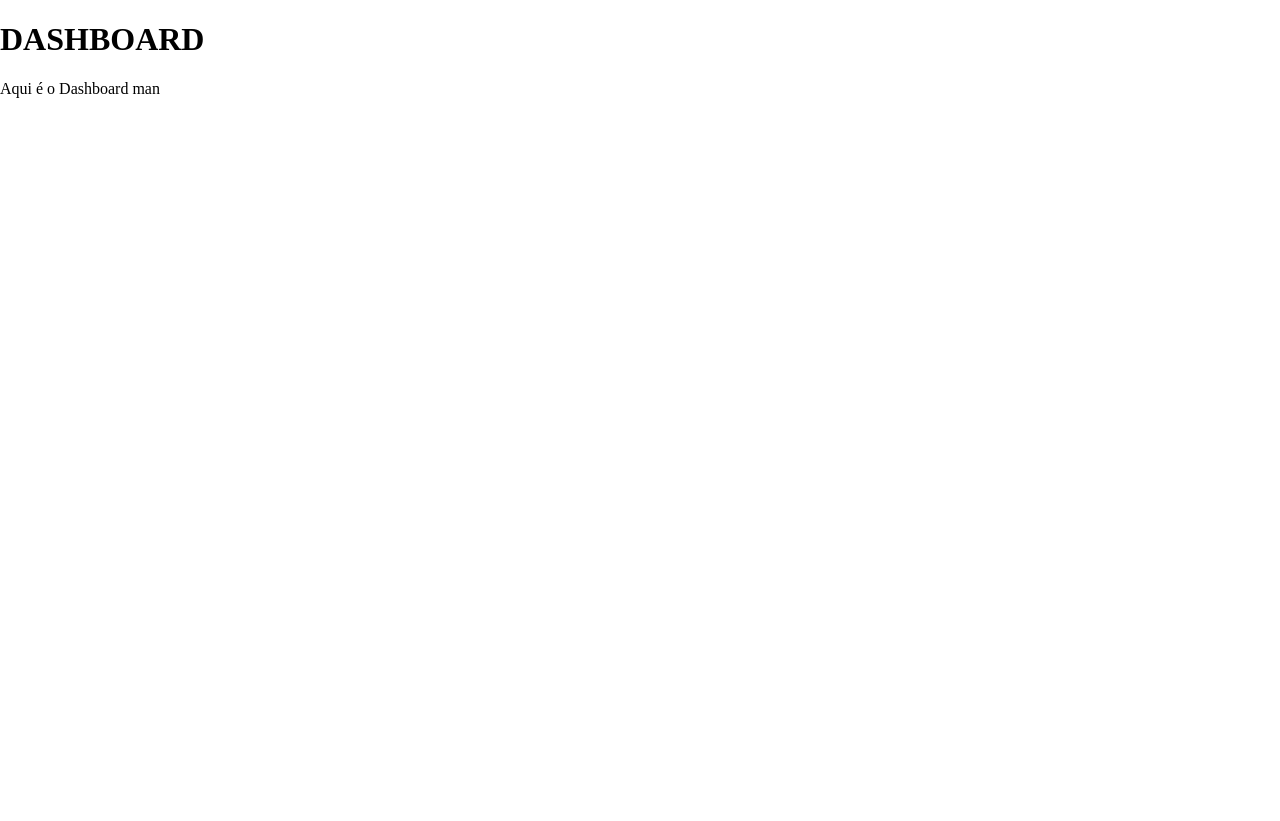
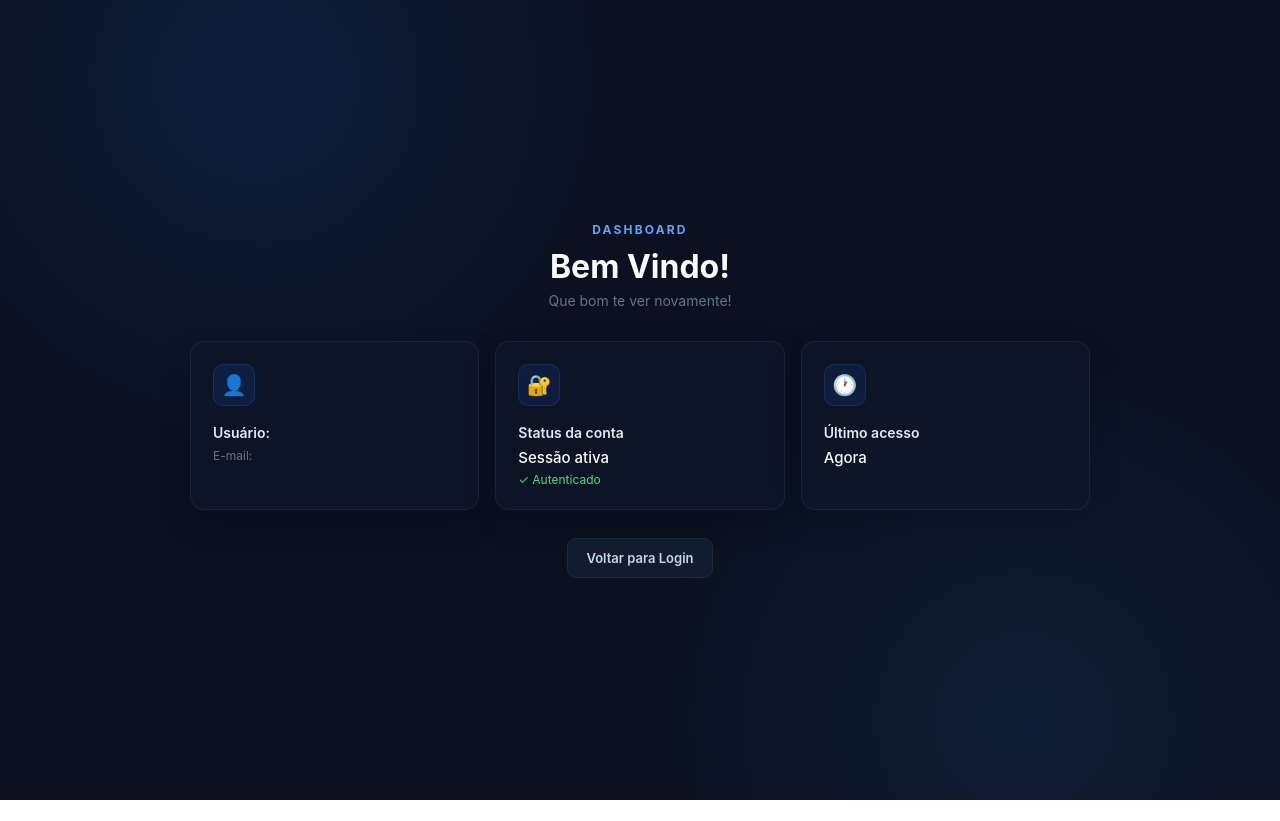
Before and after one commit to G-Leao/Login-Page-Full-stack, a React (Vite) app: page /dashboard in a window 1280 px wide. After the commit the page ends 800 px from the top, so only its background shows below. Built offline with nearby package versions, Linux system fonts and the light colour scheme.

Commit message:
Dashboard e ajuste das rotas

```diff
--- a/src/pages/Dashboard/Dashboard.css
+++ b/src/pages/Dashboard/Dashboard.css
@@ -0,0 +1,246 @@
+.dashboard {
+  min-height: 100vh;
+  box-sizing: border-box;
+  padding: 40px 24px;
+
+  display: flex;
+  flex-direction: column;
+  align-items: center;
+  justify-content: center;
+
+  background:
+    radial-gradient(
+      circle at 20% 10%,
+      rgba(37, 99, 235, 0.14),
+      transparent 30%
+    ),
+    radial-gradient(
+      circle at 80% 90%,
+      rgba(59, 130, 246, 0.1),
+      transparent 30%
+    ),
+    #0b1120;
+
+  color: #f8fafc;
+  font-family: "Inter", sans-serif;
+}
+
+/* HEADER */
+
+.dashboard h1 {
+  margin: 0;
+
+  color: #60a5fa;
+
+  font-size: 12px;
+  font-weight: 700;
+
+  letter-spacing: 0.18em;
+  text-transform: uppercase;
+}
+
+.dashboard h3 {
+  margin: 10px 0 6px;
+
+  color: #f8fafc;
+
+  font-size: 32px;
+  font-weight: 700;
+
+  text-align: center;
+}
+
+.dashboard > p {
+  margin: 0;
+
+  color: #64748b;
+
+  font-size: 14px;
+
+  text-align: center;
+}
+
+/* CARDS */
+
+.Content-dashboard {
+  width: 100%;
+  max-width: 900px;
+
+  display: grid;
+  grid-template-columns: repeat(3, 1fr);
+
+  gap: 16px;
+
+  margin-top: 32px;
+}
+
+.Dashboard-card {
+  min-height: 150px;
+
+  box-sizing: border-box;
+
+  padding: 22px;
+
+  display: flex;
+  flex-direction: column;
+  align-items: flex-start;
+
+  background: rgba(15, 23, 42, 0.65);
+
+  border: 1px solid rgba(148, 163, 184, 0.1);
+
+  border-radius: 14px;
+
+  box-shadow: 0 12px 30px rgba(0, 0, 0, 0.18);
+
+  transition:
+    transform 0.2s ease,
+    border-color 0.2s ease,
+    background 0.2s ease;
+}
+
+.Dashboard-card:hover {
+  transform: translateY(-3px);
+
+  background: rgba(20, 31, 52, 0.8);
+
+  border-color: rgba(96, 165, 250, 0.25);
+}
+
+/* ÍCONE */
+
+.card-icon {
+  width: 42px;
+  height: 42px;
+
+  display: flex;
+  align-items: center;
+  justify-content: center;
+
+  margin-bottom: 18px;
+
+  background: rgba(37, 99, 235, 0.12);
+
+  border: 1px solid rgba(96, 165, 250, 0.12);
+
+  border-radius: 10px;
+
+  font-size: 20px;
+}
+
+/* TÍTULO */
+
+.Dashboard-card h4 {
+  margin: 0 0 7px;
+
+  color: #e2e8f0;
+
+  font-size: 14px;
+  font-weight: 600;
+}
+
+/* INFORMAÇÃO */
+
+.Dashboard-card p {
+  margin: 0 0 5px;
+
+  color: #f8fafc;
+
+  font-size: 15px;
+  font-weight: 500;
+}
+
+.Dashboard-card small {
+  color: #64748b;
+
+  font-size: 12px;
+}
+
+/* STATUS */
+
+.Dashboard-card:nth-child(2) small {
+  color: #4ade80;
+}
+
+/* BOTÃO */
+
+.button-dashboard {
+  margin-top: 28px;
+}
+
+.quit-btn {
+  display: inline-flex;
+
+  align-items: center;
+  justify-content: center;
+
+  padding: 11px 18px;
+
+  border: 1px solid #1e293b;
+
+  border-radius: 9px;
+
+  background: #111c31;
+
+  color: #cbd5e1;
+
+  font-family: inherit;
+
+  font-size: 13px;
+  font-weight: 600;
+
+  text-decoration: none;
+
+  cursor: pointer;
+
+  transition:
+    background 0.2s ease,
+    border-color 0.2s ease,
+    color 0.2s ease,
+    transform 0.2s ease;
+}
+
+.quit-btn:hover {
+  background: #17243a;
+
+  border-color: #3b82f6;
+
+  color: #ffffff;
+
+  transform: translateY(-1px);
+}
+
+/* RESPONSIVO */
+
+@media (max-width: 760px) {
+  .dashboard {
+    padding: 32px 18px;
+  }
+
+  .dashboard h3 {
+    font-size: 27px;
+  }
+
+  .Content-dashboard {
+    grid-template-columns: 1fr;
+    max-width: 420px;
+  }
+
+  .Dashboard-card {
+    min-height: auto;
+  }
+}
+
+@media (max-width: 420px) {
+  .dashboard h3 {
+    font-size: 24px;
+  }
+
+  .dashboard > p {
+    font-size: 13px;
+  }
+
+  .Dashboard-card {
+    padding: 20px;
+  }
+}
--- a/src/pages/Dashboard/Dashboard.tsx
+++ b/src/pages/Dashboard/Dashboard.tsx
@@ -1,8 +1,42 @@
+import "./Dashboard.css";
+import { Link } from "react-router-dom";
+
 function Dashboard() {
   return (
-    <div>
+    <div className="dashboard">
       <h1>DASHBOARD</h1>
-      <p>Aqui é o Dashboard man</p>
+
+      <h3>Bem Vindo!</h3>
+
+      <p>Que bom te ver novamente!</p>
+
+      <div className="Content-dashboard">
+        <div className="Dashboard-card">
+          <span className="card-icon">👤</span>
+          <h4>Usuário:</h4>
+          <small>E-mail:</small>
+        </div>
+
+        <div className="Dashboard-card">
+          <span className="card-icon">🔐</span>
+          <h4>Status da conta</h4>
+          <p>Sessão ativa</p>
+          <small>✓ Autenticado</small>
+        </div>
+
+        <div className="Dashboard-card">
+          <span className="card-icon">🕐</span>
+          <h4>Último acesso</h4>
+          <p>Agora</p>
+          <small></small>
+        </div>
+      </div>
+
+      <div className="button-dashboard">
+        <Link to="/login" className="quit-btn">
+          Voltar para Login
+        </Link>
+      </div>
     </div>
   );
 }
--- a/src/pages/ForgotPassword/ForgotPassword.css
+++ b/src/pages/ForgotPassword/ForgotPassword.css
@@ -24,16 +24,82 @@
   color: #f8fafc;
 }
 
+.form-card {
+  width: 100%;
+  max-width: 440px;
+
+  padding: 40px;
+
+  background: rgba(15, 23, 42, 0.82);
+
+  border: 1px solid rgba(148, 163, 184, 0.15);
+  border-radius: 20px;
+
+  box-shadow:
+    0 25px 60px rgba(0, 0, 0, 0.35),
+    inset 0 1px 0 rgba(255, 255, 255, 0.03);
+
+  backdrop-filter: blur(18px);
+  -webkit-backdrop-filter: blur(18px);
+}
+
+.form-header {
+  margin-bottom: 30px;
+}
+
+.eyebrow {
+  margin: 0 0 8px;
+
+  color: #60a5fa;
+
+  font-size: 13px;
+  font-weight: 600;
+
+  letter-spacing: 0.08em;
+  text-transform: uppercase;
+}
+
+.form-header h1 {
+  margin: 0;
+
+  color: #f8fafc;
+
+  font-size: 30px;
+  font-weight: 700;
+
+  line-height: 1.2;
+  letter-spacing: -0.03em;
+}
+
+.forgot-form {
+  display: flex;
+  flex-direction: column;
+
+  gap: 20px;
+}
+
+.field-group {
+  display: flex;
+  flex-direction: column;
+
+  gap: 8px;
+}
+
+.field-group label {
+  color: #e2e8f0;
+
+  font-size: 14px;
+  font-weight: 500;
+}
+
 .input-form {
   width: 100%;
   box-sizing: border-box;
-  margin-bottom: 24px;
 
   padding: 13px 14px;
 
-  border: 3px solid #334155;
+  border: 1px solid #334155;
   border-radius: 10px;
-  box-shadow: 2px 2px 2px #0f172a;
 
   outline: none;
 
@@ -49,8 +115,99 @@
     background 0.2s ease;
 }
 
-.btn-form {
+.input-form::placeholder {
+  color: #64748b;
+}
+
+.input-form:hover {
+  border-color: #475569;
+}
+
+.input-form:focus {
+  border-color: #3b82f6;
+
+  background: #0f172a;
+
+  box-shadow: 0 0 0 3px rgba(59, 130, 246, 0.12);
+}
+
+.input-form.input-error {
+  border-color: #ef4444;
+}
+
+.input-form.input-error:focus {
+  box-shadow: 0 0 0 3px rgba(239, 68, 68, 0.12);
+}
+
+.status-box {
+  padding: 12px 14px;
+
+  border-radius: 10px;
+
+  font-size: 13px;
+  line-height: 1.4;
+}
+
+.status-box.success {
+  border: 1px solid rgba(34, 197, 94, 0.25);
+
+  background: rgba(34, 197, 94, 0.08);
+
+  color: #4ade80;
+}
+
+.status-box.error {
+  border: 1px solid rgba(239, 68, 68, 0.25);
+
+  background: rgba(239, 68, 68, 0.08);
+
+  color: #f87171;
+}
+
+.primary-button {
   width: 100%;
 
-  padding: 10px 10px;
+  padding: 14px 18px;
+
+  border: none;
+  border-radius: 10px;
+
+  background: #2563eb;
+  color: #ffffff;
+
+  font-family: inherit;
+  font-size: 14px;
+  font-weight: 600;
+
+  cursor: pointer;
+
+  transition:
+    background 0.2s ease,
+    transform 0.2s ease,
+    box-shadow 0.2s ease;
 }
+
+.primary-button:hover:not(:disabled) {
+  background: #1d4ed8;
+
+  transform: translateY(-1px);
+
+  box-shadow: 0 8px 20px rgba(37, 99, 235, 0.25);
+}
+
+.primary-button:active:not(:disabled) {
+  transform: none;
+  background: #1d4ed8;
+  box-shadow: none;
+}
+
+.primary-button:focus-visible {
+  outline: none;
+  box-shadow: 0 0 0 3px rgba(96, 165, 250, 0.28);
+}
+
+.primary-button:disabled {
+  opacity: 0.75;
+  cursor: not-allowed;
+  box-shadow: none;
+}
--- a/src/pages/ForgotPassword/ForgotPassword.tsx
+++ b/src/pages/ForgotPassword/ForgotPassword.tsx
@@ -1,50 +1,81 @@
 import { useState } from "react";
+import type { FormEvent } from "react";
 import "./ForgotPassword.css";
 
 function ForgotPassword() {
   const [email, setEmail] = useState("");
-  const [error, setError] = useState("");
-  const [success, setSuccess] = useState("");
+  const [isSubmitting, setIsSubmitting] = useState(false);
+  const [status, setStatus] = useState<{
+    type: "idle" | "success" | "error";
+    message: string;
+  }>({ type: "idle", message: "" });
 
-  const handleSubmit = (event: React.FormEvent) => {
+  const handleSubmit = async (event: FormEvent<HTMLFormElement>) => {
     event.preventDefault();
 
+    const emailValido = /^[^\s@]+@[^\s@]+\.[^\s@]+$/.test(email.trim());
+
     if (!email.trim()) {
-      setError("Inofrme se E-mail.");
-      setSuccess("");
+      setStatus({ type: "error", message: "Informe seu E-mail." });
       return;
     }
 
-    const emailValido = /^[^\s@]+@[^\s@]+\.[^\s@]+$/.test(email);
-
     if (!emailValido) {
-      setError("Digite um E-mail válido");
-      setSuccess("");
+      setStatus({ type: "error", message: "Digite um E-mail válido" });
       return;
     }
 
-    setError("");
-    setSuccess("Link de Recuperação enviado ao seu E-mail");
+    setIsSubmitting(true);
+    setStatus({ type: "idle", message: "" });
+
+    await new Promise((resolve) => setTimeout(resolve, 1200));
+
+    setStatus({
+      type: "success",
+      message: "Link de Recuperação enviado ao seu E-mail",
+    });
+    setIsSubmitting(false);
   };
 
   return (
     <div className="form-page">
-      <form onSubmit={handleSubmit}>
+      <div className="form-card">
+        <div className="form-header">
+          <p className="eyebrow">Recuperação</p>
+          <h1>Esqueceu Sua Senha?</h1>
+        </div>
+
+        <form onSubmit={handleSubmit} className="forgot-form" noValidate>
+          <div className="field-group">
+            <label htmlFor="email">E-mail</label>
             <input
-          className="input-form"
+              id="email"
+              className={`input-form ${status.type === "error" ? "input-error" : ""}`}
               type="email"
               value={email}
-          onChange={(e) => setEmail(e.target.value)}
+              onChange={(e) => {
+                setEmail(e.target.value);
+                if (status.message) {
+                  setStatus({ type: "idle", message: "" });
+                }
+              }}
               placeholder="Digite seu e-mail"
             />
+          </div>
 
-        {error && <small>{error}</small>}
-        {success && <small>{success}</small>}
+          {status.message && (
+            <div className={`status-box ${status.type}`}>{status.message}</div>
+          )}
 
-        <button type="submit" className="btn-form">
-          Enviar Link
+          <button
+            type="submit"
+            className="primary-button"
+            disabled={isSubmitting}
+          >
+            {isSubmitting ? "Enviando..." : "Enviar Link"}
           </button>
         </form>
+      </div>
     </div>
   );
 }
```
Lines whose indentation alone changed are shown as unchanged.
